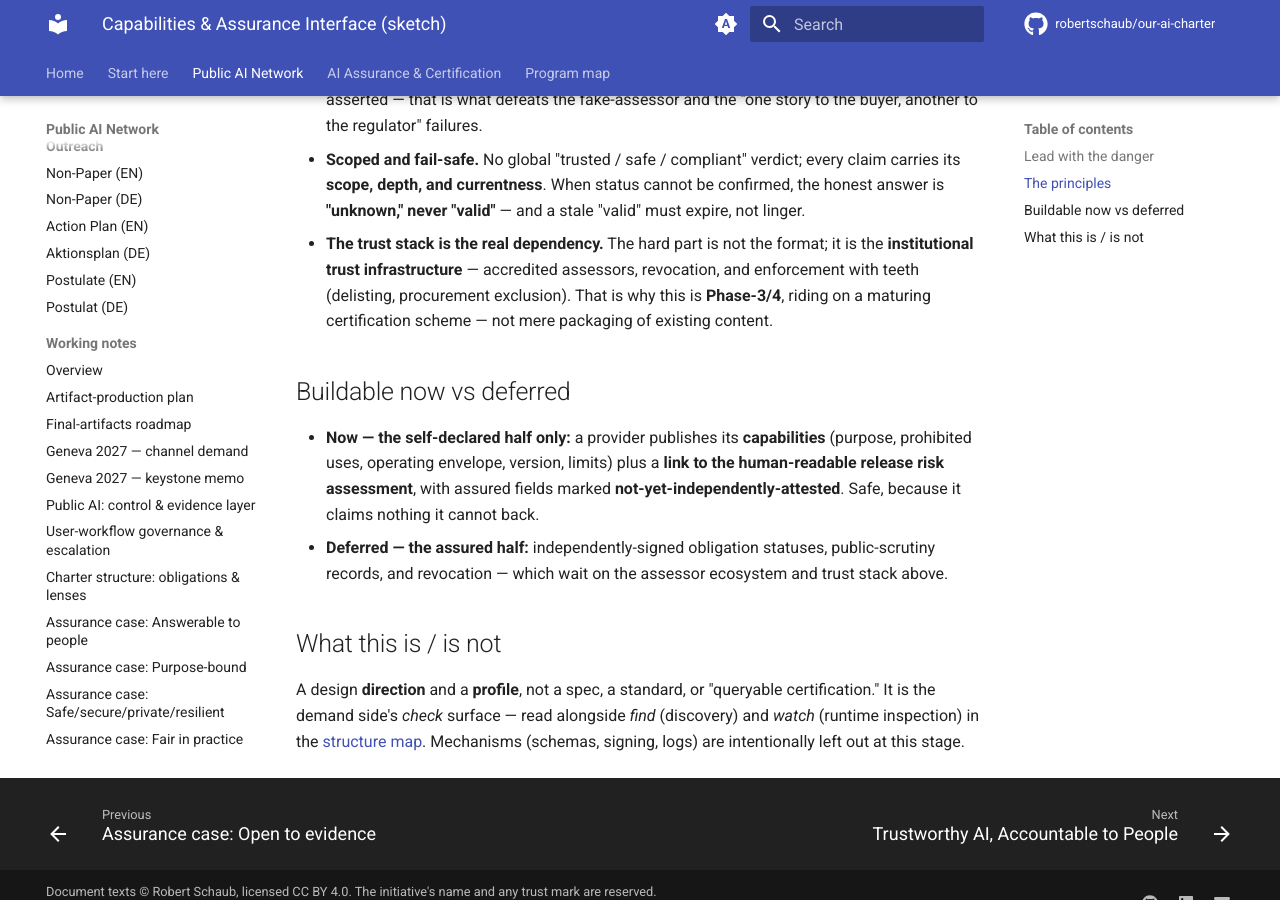
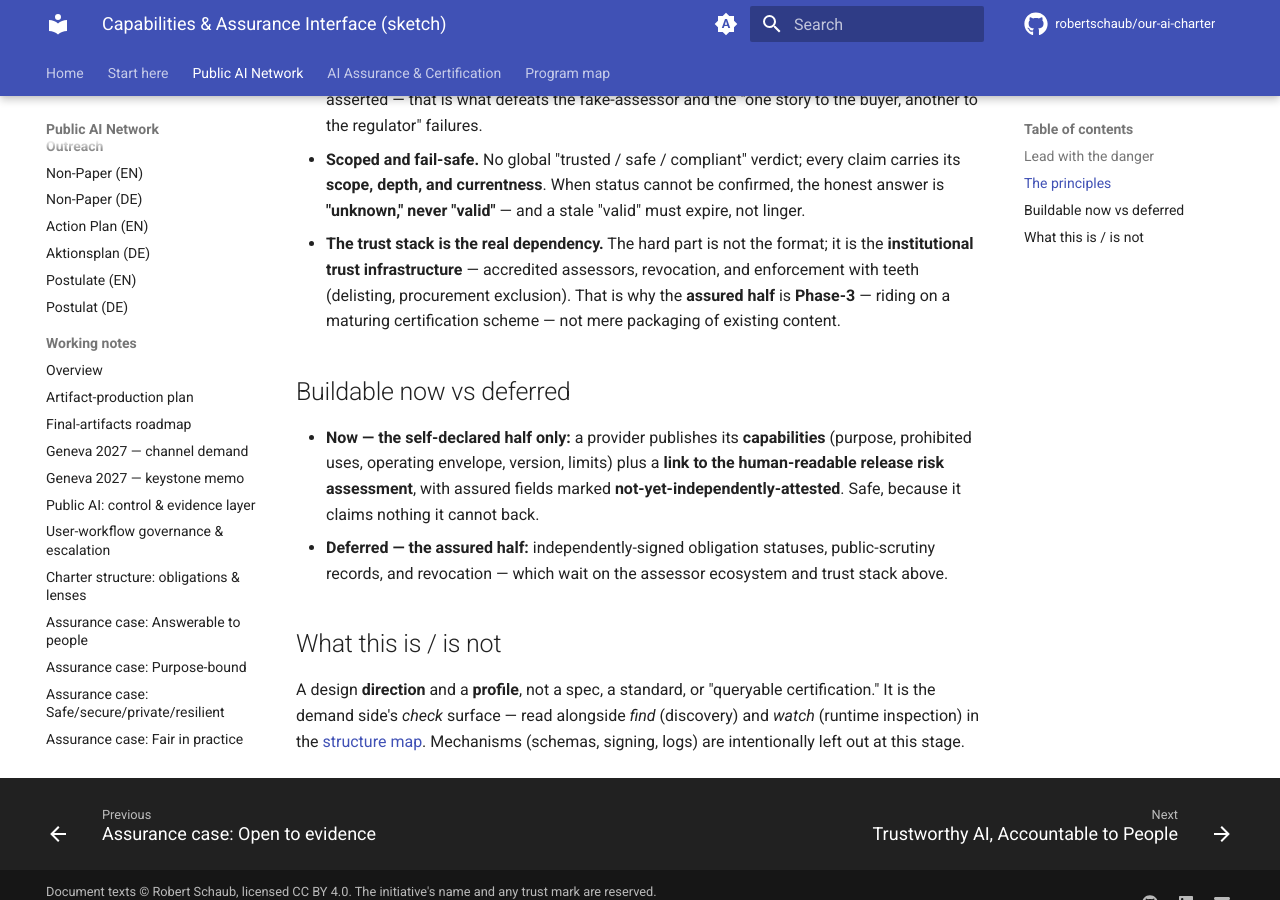
Before and after one commit to robertschaub/our-ai-charter, an MkDocs documentation site: the page built from docs/wip/capabilities-and-assurance-interface.md, in a window 1280 px wide and 900 px high, scrolled down 898 px. Built offline with MkDocs 1.6.1 and Material for MkDocs 9.7.7, drawn with Linux system fonts in a browser that asks for light colours; plug-ins that fetch from the network failed and are left out; comment, search, counter and statistics services are not loaded.

Commit message:
docs(wip): consistency fixups after a repo audit
- capabilities-and-assurance-interface.md: resolve a self-contradictory phase
  label (the note said Phase-2/3 in its banner but Phase-3/4 in the body) --
  the assured half is the Phase-3 end of the note's Phase-2/3 range.
- wip/README.md: complete the CAI principle list (add "public scrutiny by
  default", which the index entry had dropped).

Audit otherwise confirmed the wip notes are accurate to the Accord (duty
crosswalks, depth labels, modules), internally consistent, and not contradicted
by any normative doc.

Co-Authored-By: Claude Opus 4.8 <noreply@anthropic.com>

```diff
--- a/docs/wip/capabilities-and-assurance-interface.md
+++ b/docs/wip/capabilities-and-assurance-interface.md
@@ -14,7 +14,7 @@ A machine-readable assurance surface propagates **false confidence as fast as tr
 - **Decouple capabilities from assurance.** Self-declared capabilities must not borrow assurance's credibility: keep **self-declared** and **independently-assured** fields visibly distinct, each carrying its own provenance. Bind every assured claim to the **exact assessed version**, so a changed system falls **out of scope** rather than silently inheriting the old claim.
 - **Public scrutiny by default.** An assurance claim must be **publicly checkable**, not privately asserted — that is what defeats the fake-assessor and the "one story to the buyer, another to the regulator" failures.
 - **Scoped and fail-safe.** No global "trusted / safe / compliant" verdict; every claim carries its **scope, depth, and currentness**. When status cannot be confirmed, the honest answer is **"unknown," never "valid"** — and a stale "valid" must expire, not linger.
-- **The trust stack is the real dependency.** The hard part is not the format; it is the **institutional trust infrastructure** — accredited assessors, revocation, and enforcement with teeth (delisting, procurement exclusion). That is why this is **Phase-3/4**, riding on a maturing certification scheme — not mere packaging of existing content.
+- **The trust stack is the real dependency.** The hard part is not the format; it is the **institutional trust infrastructure** — accredited assessors, revocation, and enforcement with teeth (delisting, procurement exclusion). That is why the **assured half** is **Phase-3** — riding on a maturing certification scheme — not mere packaging of existing content.
 
 ## Buildable now vs deferred
 
```
Also changed, not shown: docs/wip/README.md (+1 -1 lines).
